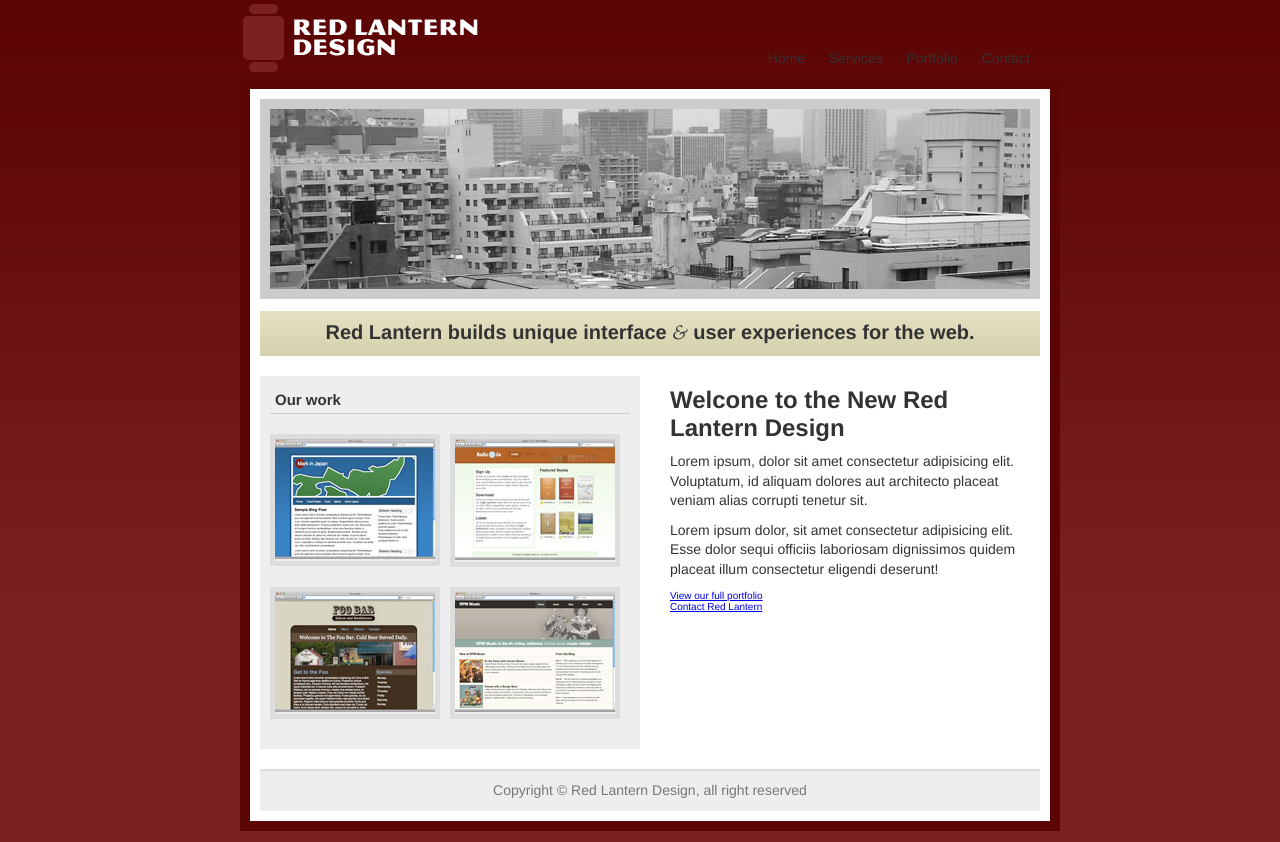
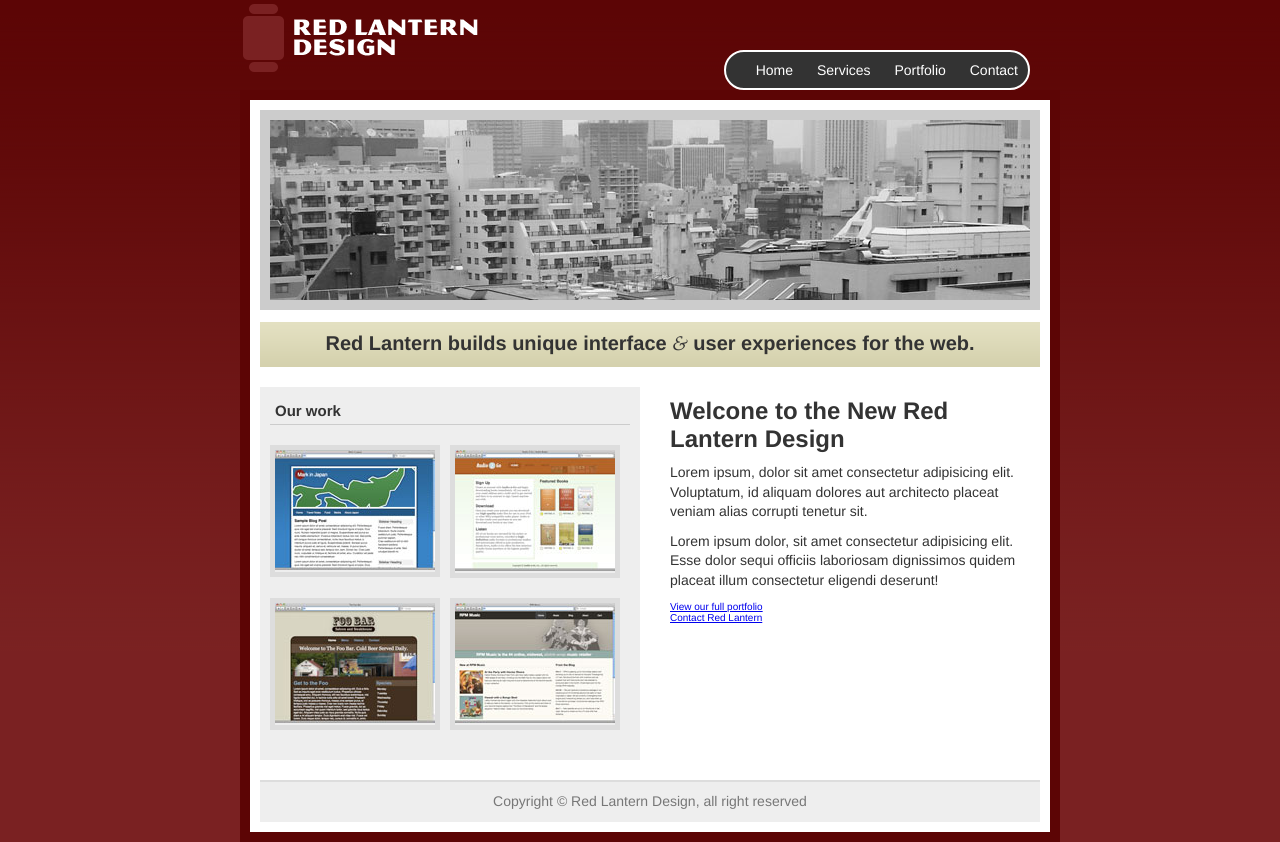
Before and after one commit to susuki447/web2023, a plain HTML site: page index.html in a window 1280 px wide. Drawn offline with Linux system fonts and the light colour scheme.

Commit message:
20220922

```diff
--- a/css/style.css
+++ b/css/style.css
@@ -31,7 +31,7 @@ ul {
 
 
 /* This rule adds a nice style to our ampersands */
-span.amp {
+.amp {
 	font-family: Baskerville, "Goudy Old Style", "Palatino", "Book Antiqua", serif;
 	font-weight: normal;
 	font-style: italic;
@@ -52,6 +52,10 @@ span.amp {
 	float: right;
 	margin: 50px 10px 0 0;
 	font-size: 1.4em;
+	background: #333;
+	padding: 10px;
+	border: 2px solid #fff;
+	border-radius: 20px;
 }
 
 
@@ -65,6 +69,7 @@ span.amp {
 	text-decoration: none;
 	background: none;
 }
+
 #nav li a:link {
 	color: #fff;
 
--- a/index.html
+++ b/index.html
@@ -13,10 +13,10 @@
   <header>
     <img src="images/rl_logo.png" alt="RedLatern Design's Logo">
     <ul id="nav">
-      <li>Home</li>
-      <li>Services</li>
-      <li>Portfolio</li>
-      <li>Contact</li>
+      <li><a href="index.html">Home</a></li>
+      <li><a href="#">Services</a></li>
+      <li><a href="#">Portfolio</a></li>
+      <li><a href="#">Contact</a></li>
     </ul>
   </header>
   <article id="main">
```
